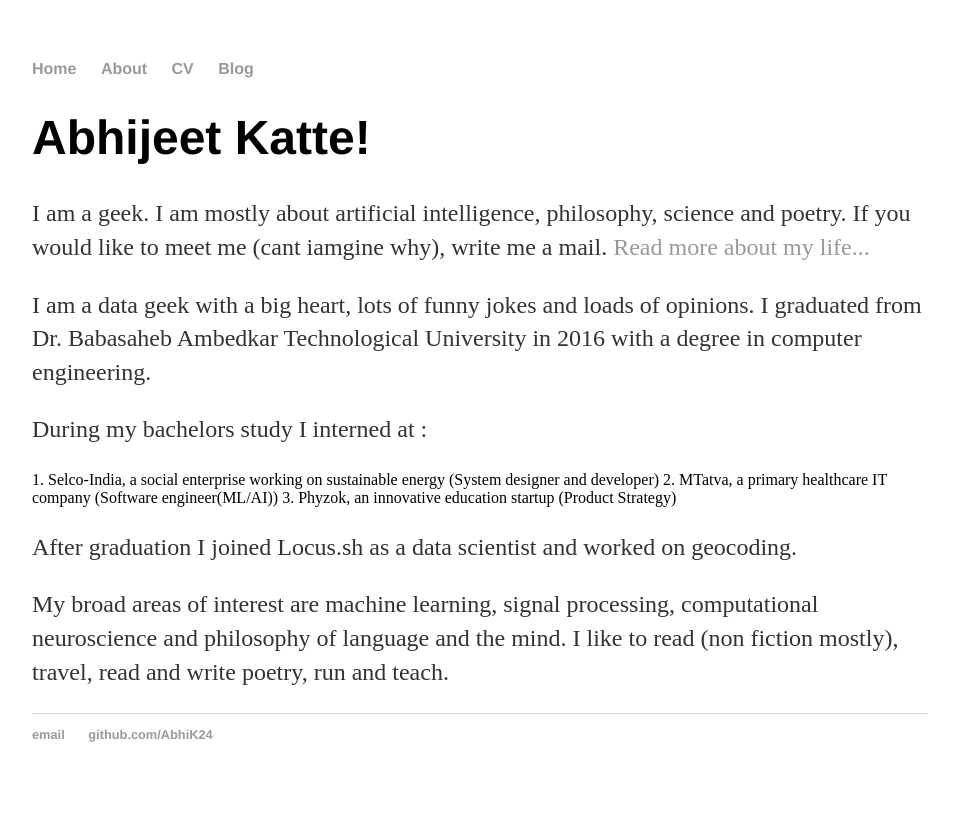
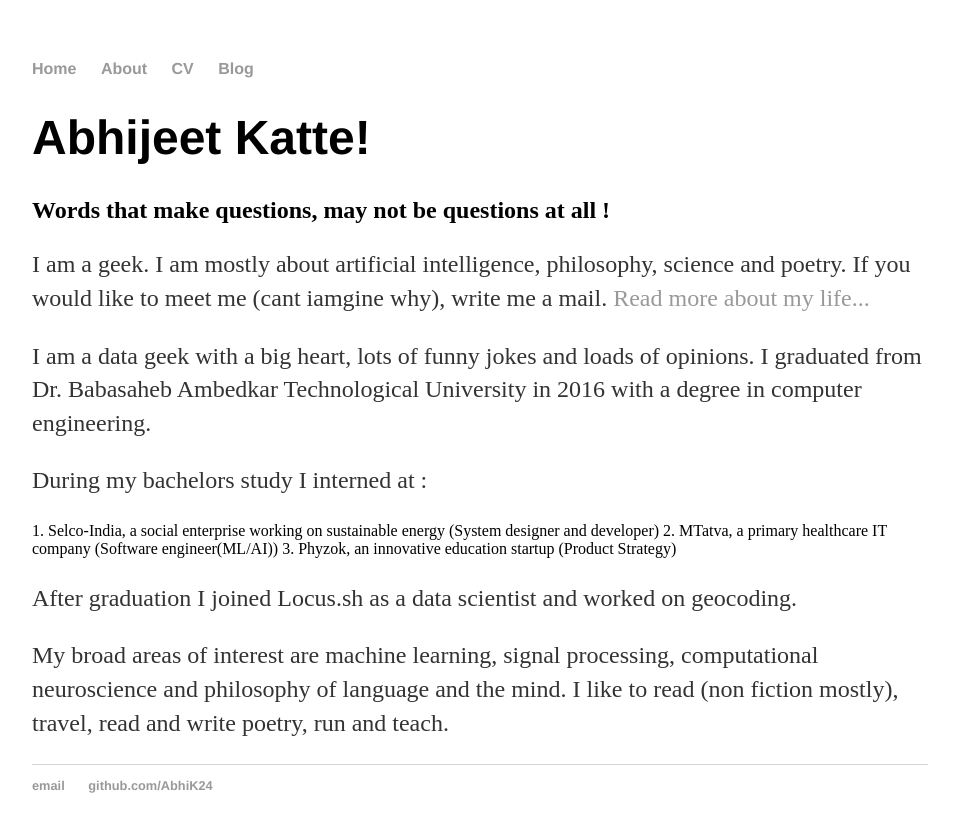
Before and after one commit to AbhiK24/abhik24.github.io, a Jekyll site: the page built from about/index.html, in a window 1280 px wide. Shown: the top 832 px of the page, without its empty margins (160-1113 px from the left). Built offline with Jekyll 4.4.1, drawn with Linux system fonts in a browser that asks for light colours.

Commit message:
Words that make questions

```diff
--- a/about/index.html
+++ b/about/index.html
@@ -4,6 +4,7 @@ title: Abhijeet Katte, data scientist
 ---
 <div class="blurb">
 	<h1> Abhijeet Katte! </h1>
+	<h2> Words that make questions, may not be questions at all ! </h2>
 	<p> I am a geek. I am mostly about artificial intelligence, philosophy, science and poetry. If you would like to meet me (cant iamgine why), write me a mail. <a href = http://abhijeetkatte.wordpress.com> Read more about my life...</a></p>
 	<p> I am a data geek with a big heart, lots of funny jokes and loads of opinions. I graduated from Dr. Babasaheb Ambedkar Technological University in 2016 with a degree in computer engineering. </p>
         <p> During my bachelors study I interned at : </p>
```
